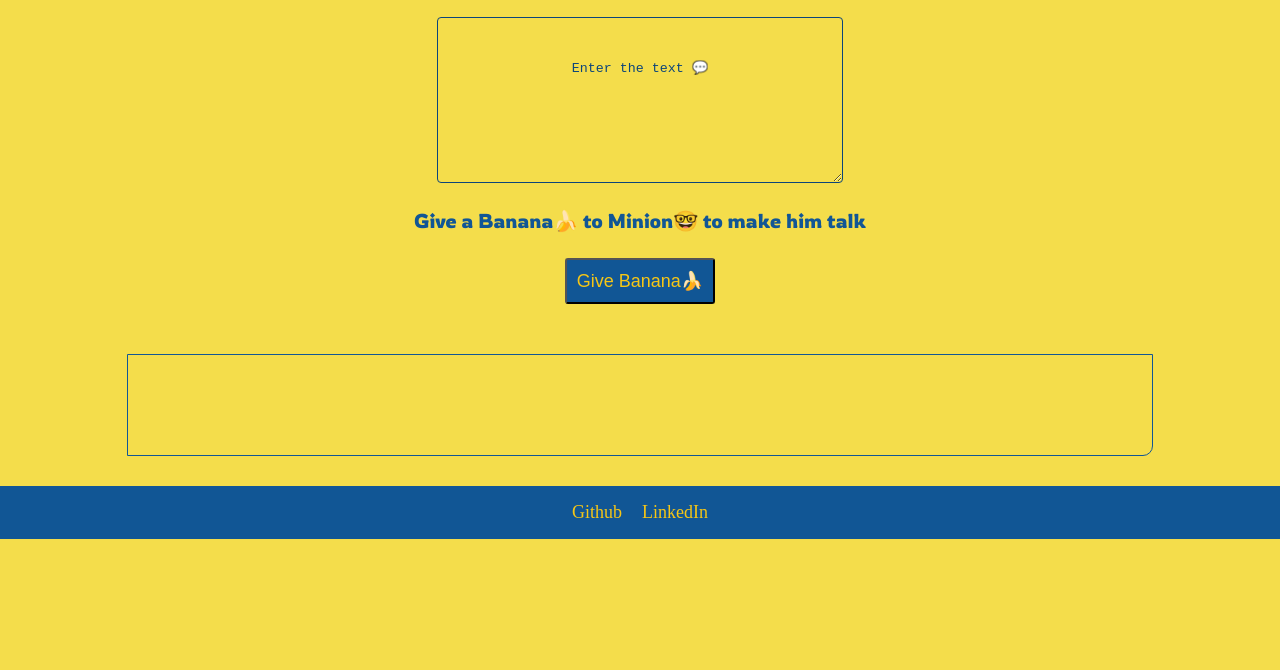
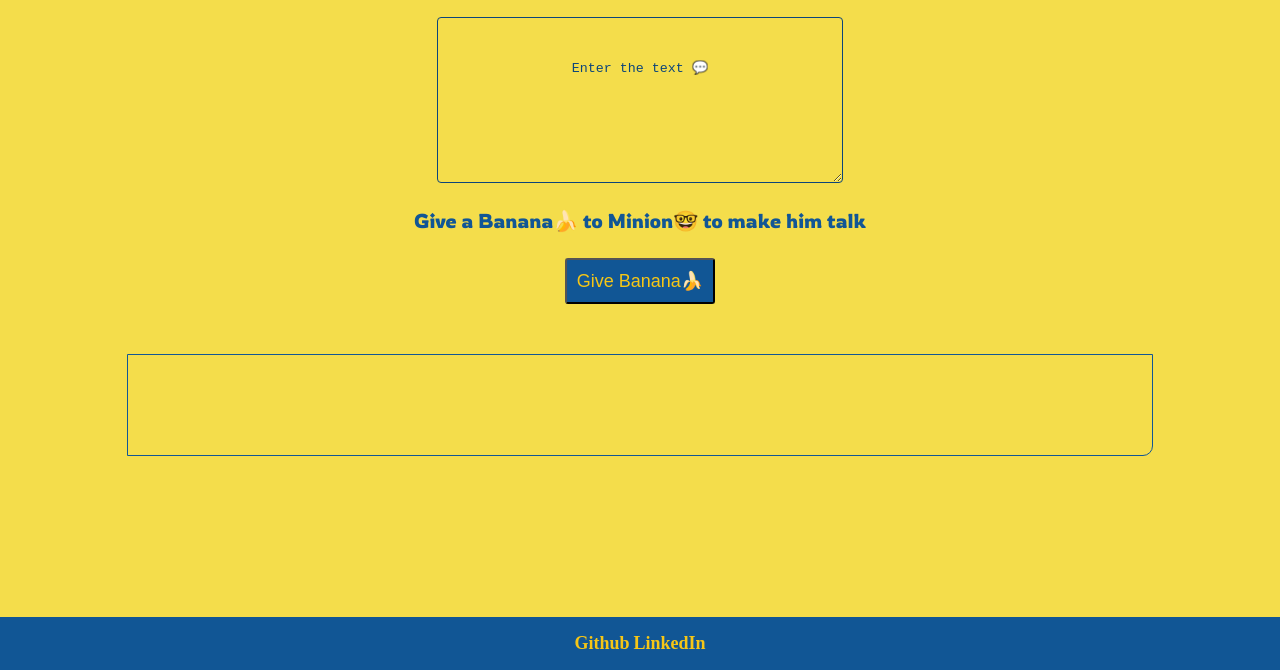
Before and after one commit to SahilBhosale0808/sahil-minion_talk, a plain HTML site: page index.html in a window 1280 px wide. Shown: the part 130-800 px from the top of the page. Drawn offline with Linux system fonts and the light colour scheme.

Commit message:
style: fixed footer

```diff
--- a/index.html
+++ b/index.html
@@ -18,7 +18,8 @@
     <p id="txt-message"></p>
     <div id="txt-output"></div>
 
-    <footer>
+    <footer class="footer">
+
         <span><a href="https://github.com/SahilBhosale0808">Github</a></span>
         <span><a href="https://www.linkedin.com/in/sahil-bhosale/">LinkedIn</a></span>
     </footer>
--- a/script.js
+++ b/script.js
@@ -9,9 +9,8 @@ function getTranslationURL(text){
 }
 
 function errorHandling(error){
-    alert(
-      "Uh oh,Go back to where it all began,Try again later"
-    );
+
+  document.querySelector("#txt-message").textContent = "Uh oh,Go back to where it all began,Try again later";
 }
 
 function translateEvent() {
--- a/style.css
+++ b/style.css
@@ -5,8 +5,8 @@
 }
 
 body{
-    margin: 0;
-    padding: 0;
+    margin: 0px;
+    padding: 0px;
     background-color: var(--primary);
 }
 
@@ -94,7 +94,7 @@ body{
 }
 
 .about{
-    display: block;
+    /* display: block; */
     text-align: center;
     font-size: 20px;
     font-family: 'Rowdies', cursive;
@@ -104,17 +104,31 @@ body{
     margin-top:  0;
 }
 
-footer a{
+/* footer a{
     font-size: large;
     margin: 0.5rem;
     text-decoration: none;
     color:#F6C616;;
-    margin-bottom: 0;
+}
+.footer{
+  background-color:#115695 ;
+  padding: 2rem 1rem;
+  text-align: center;
+} */
+
+
+footer a{
+    font-size: large;
+    margin: 0;
+    text-decoration: none;
+    color: #F6C616;
+    font-weight: bolder;
 }
 footer{
-
-  background-color:#115695 ;
+    position: fixed;
+  background-color: #115695;
  padding: 1rem;
+ right: 0;
   left: 0;
   bottom: 0;
   text-align: center;
```
